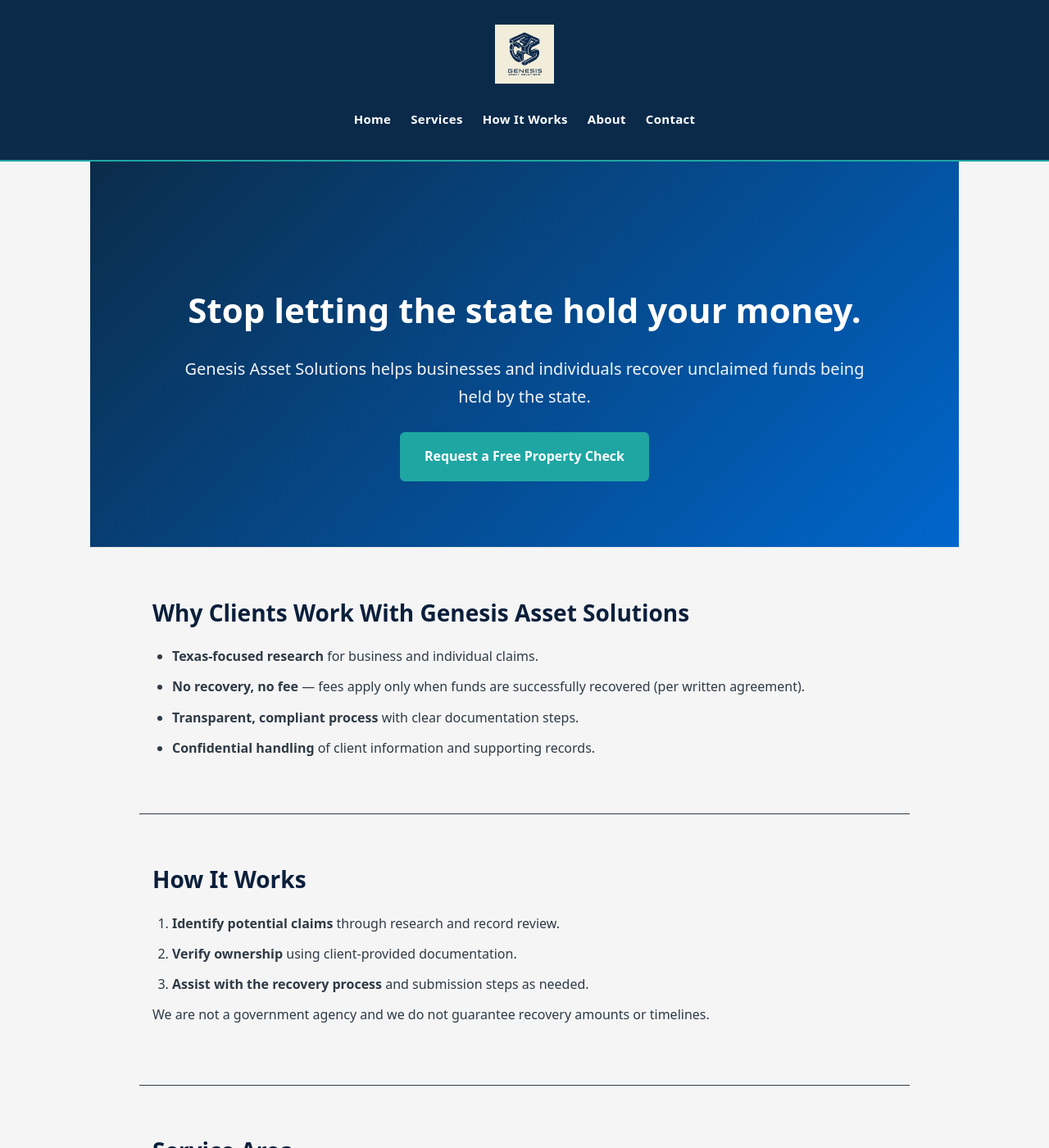
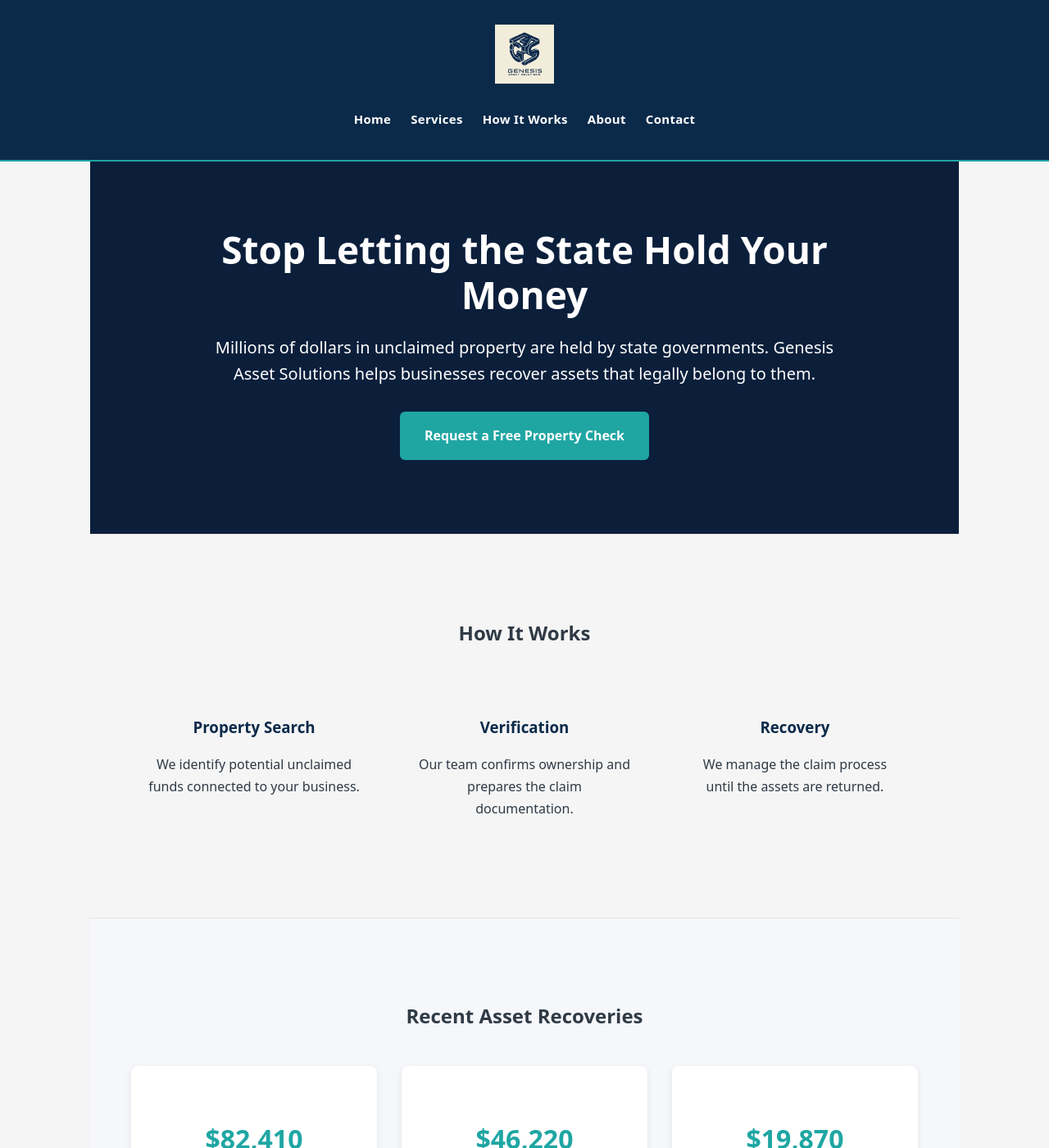
Before and after one commit to ljonezd-beep/genesisassetsolutions-site, a Jekyll site: the page built from index.html, in a window 1280 px wide and 1400 px high. Shown: the whole window at 82% size. Built offline with Jekyll 4.4.1, drawn with Linux system fonts in a browser that asks for light colours; some of the changed text lies outside the part shown.

Commit message:
Finalize homepage layout

```diff
--- a/index.html
+++ b/index.html
@@ -1,64 +1,60 @@
 ---
 layout: default
-title: "Home"
-description: "Unclaimed property and asset recovery services in Texas."
+title: Genesis Asset Solutions
 ---
-<section class="hero-section">
+
+<section class="hero">
+
   <div class="hero-inner">
 
-    <h1>Stop letting the state hold your money.</h1>
+    <h1>Stop Letting the State Hold Your Money</h1>
 
-    <p class="hero-sub">
-      Genesis Asset Solutions helps businesses and individuals recover unclaimed funds
-      being held by the state.
+    <p>
+      Millions of dollars in unclaimed property are held by state governments.
+      Genesis Asset Solutions helps businesses recover assets that legally belong to them.
     </p>
 
-    <a class="btn hero-btn" href="{{ '/contact.html' | relative_url }}">
-
-    Request a Free Property Check
+    <a href="/contact.html" class="btn">
+      Request a Free Property Check
     </a>
 
   </div>
-</section>
-
-<section class="content-section">
-  <h2>Why Clients Work With Genesis Asset Solutions</h2>
-  <ul class="method-list">
-    <li><strong>Texas-focused research</strong> for business and individual claims.</li>
-    <li><strong>No recovery, no fee</strong> — fees apply only when funds are successfully recovered (per written agreement).</li>
-    <li><strong>Transparent, compliant process</strong> with clear documentation steps.</li>
-    <li><strong>Confidential handling</strong> of client information and supporting records.</li>
-  </ul>
-</section>
-
-<section class="content-section">
-  <h2>How It Works</h2>
-  <ol class="method-list">
-    <li><strong>Identify potential claims</strong> through research and record review.</li>
-    <li><strong>Verify ownership</strong> using client-provided documentation.</li>
-    <li><strong>Assist with the recovery process</strong> and submission steps as needed.</li>
-  </ol>
-  <p>We are not a government agency and we do not guarantee recovery amounts or timelines.</p>
-</section>
-
-<section class="content-section engagement">
-<h2>Service Area</h2>
-
-<p>
-Primary service area:
-<strong>{{ site.service_area }}</strong>.
-We can assist with multi-state recovery depending on the case.
-</p>
-
-<p class="contact-line">
-Call: <a href="tel:{{ site.phone | replace: '-', '' }}">{{ site.phone }}</a>
-</p>
 
 </section>
 
 
-<!-- RECOVERED ASSETS -->
+<section class="how-it-works">
+
+  <div class="how-inner">
+
+    <h2>How It Works</h2>
+
+    <div class="steps">
+
+      <div class="step">
+        <h3>Property Search</h3>
+        <p>We identify potential unclaimed funds connected to your business.</p>
+      </div>
+
+      <div class="step">
+        <h3>Verification</h3>
+        <p>Our team confirms ownership and prepares the claim documentation.</p>
+      </div>
+
+      <div class="step">
+        <h3>Recovery</h3>
+        <p>We manage the claim process until the assets are returned.</p>
+      </div>
+
+    </div>
+
+  </div>
+
+</section>
+
+
 <section class="results">
+
   <div class="results-inner">
 
     <h2>Recent Asset Recoveries</h2>
@@ -83,9 +79,12 @@
     </div>
 
   </div>
+
 </section>
-<!-- WHY GENESIS -->
+
+
 <section class="why-genesis">
+
   <div class="why-inner">
 
     <h2>Why Businesses Choose Genesis</h2>
@@ -99,20 +98,21 @@
 
       <div class="why-item">
         <h3>Full Claim Management</h3>
-        <p>We handle the documentation, filing, and follow-up process.</p>
+        <p>We handle documentation, filing, and follow-up.</p>
       </div>
 
       <div class="why-item">
-        <h3>State-Compliant Recovery</h3>
-        <p>All claims are processed according to official state procedures.</p>
+        <h3>State-Compliant Process</h3>
+        <p>All claims follow official state procedures.</p>
       </div>
 
       <div class="why-item">
         <h3>Fast Verification</h3>
-        <p>Our team verifies potential claims quickly and accurately.</p>
+        <p>Our team quickly verifies potential claims.</p>
       </div>
 
     </div>
 
   </div>
+
 </section>
```
